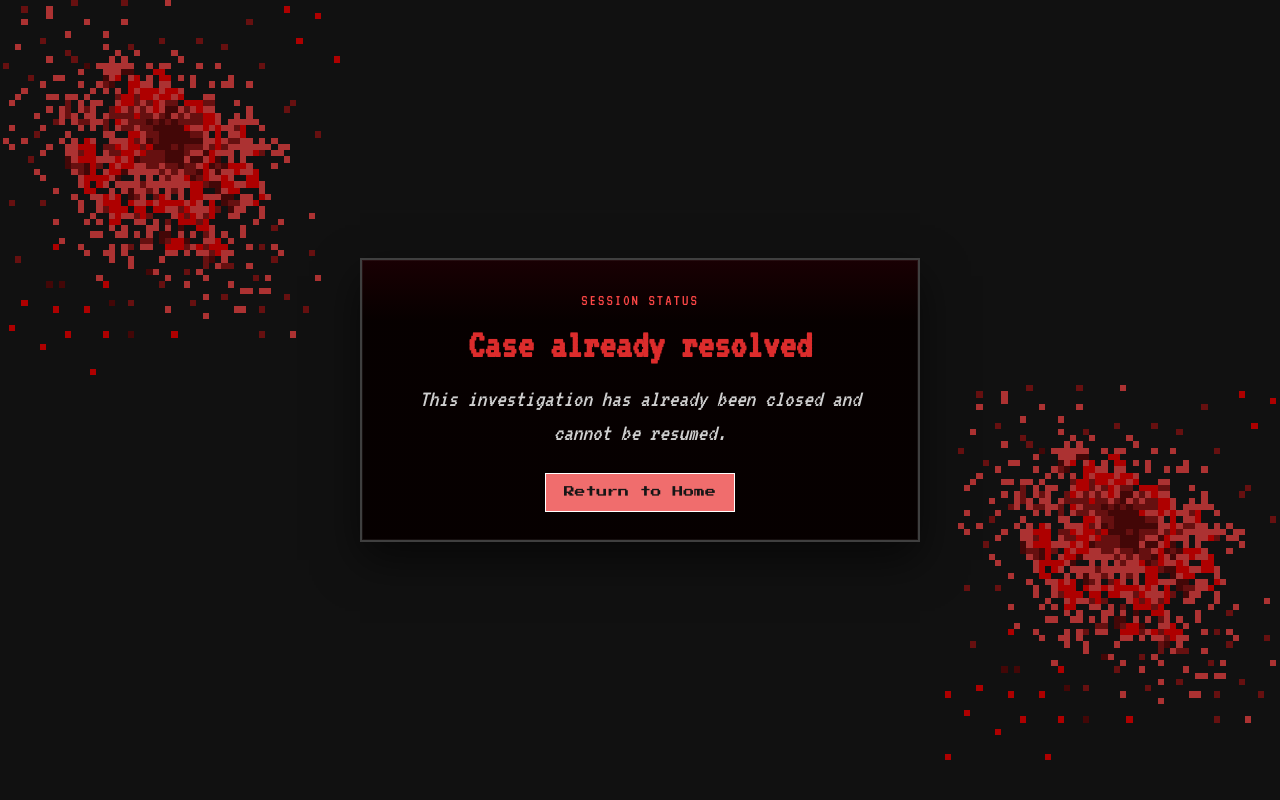
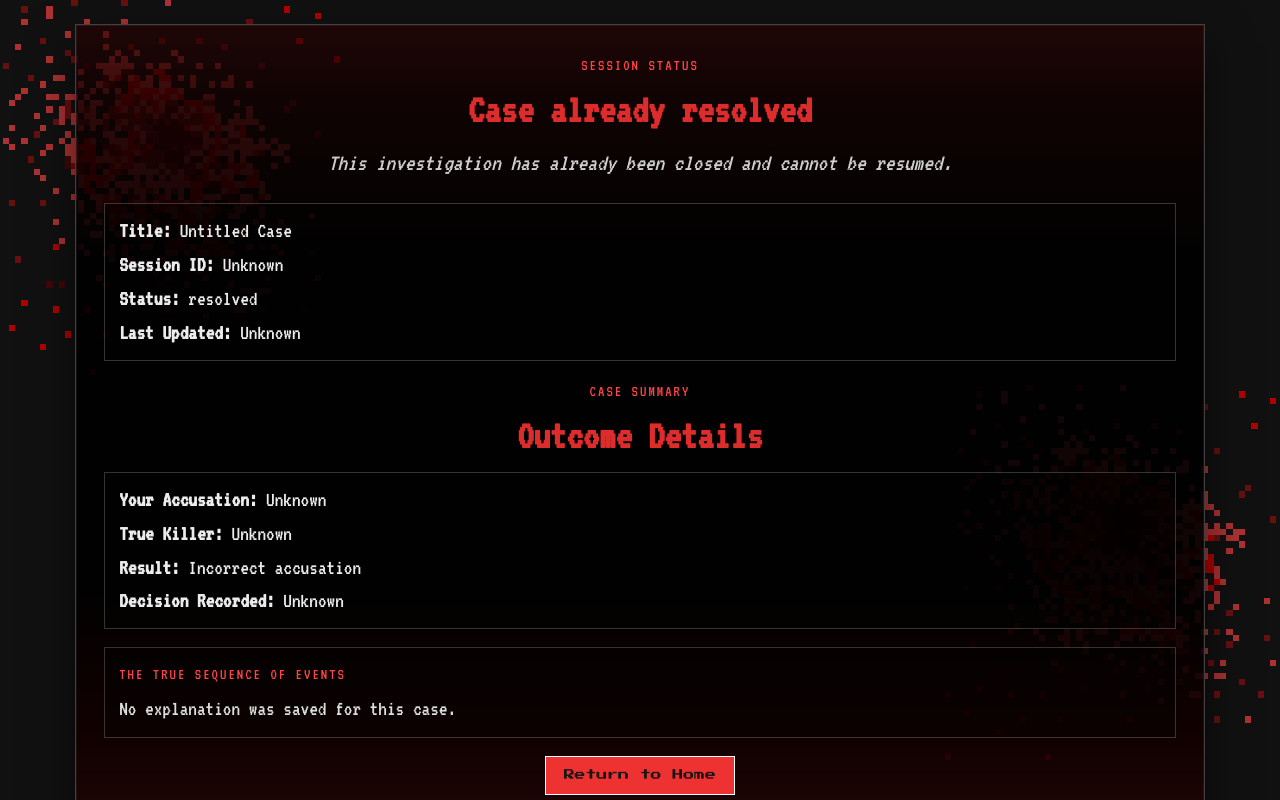
Before and after one commit to acm-projects/Agentic-Detective, a React (Vite) app: page /case-already-resolved-error in a window 1280 px wide. Built offline with nearby package versions, Linux system fonts and the light colour scheme; no server answers.

Commit message:
Added gameplay stats to case resolved error screen; adds a warning message/alert on page reload

```diff
--- a/src/App.tsx
+++ b/src/App.tsx
@@ -14,8 +14,6 @@ import Accuse from './Accuse.tsx';
 import CaseResolvedErrorScreen from './components/CaseResolvedErrorScreen/CaseResolvedErrorScreen.tsx';
 import { SignIn, SignUp, UserProfile } from '@clerk/react-router';
 import SavedGamesList from './components/savegamelist/SavedGamesList.tsx';
-
-
 
 
 
--- a/src/Interrogate.tsx
+++ b/src/Interrogate.tsx
@@ -234,6 +234,17 @@ function Interrogate() {
       </div>
     );
   }
+
+  useEffect(() => {
+    window.addEventListener("beforeunload", alertUser);
+    return () => {
+      window.removeEventListener("beforeunload", alertUser);
+    };
+  }, []);
+  const alertUser = (e: BeforeUnloadEvent) => {
+    e.preventDefault();
+    e.returnValue = "";
+  };
 
   return (
     <div className='game-container'>
--- a/src/components/CaseResolvedErrorScreen/CaseResolvedErrorScreen.css
+++ b/src/components/CaseResolvedErrorScreen/CaseResolvedErrorScreen.css
@@ -1,18 +1,21 @@
 .resolved-screen {
   min-height: 100vh;
-  width: min(92vw, 720px);
+  width: min(92vw, 2048px);
   display: grid;
-  place-items: center;
+  place-items: top;
+  justify-items: center;
   padding: 24px;
   box-sizing: border-box;
 }
 
 .resolved-card {
-  width: min(100%, 560px);
-  border: 2px solid #3f3f3f;
+  width: min(100%, 2048px);
+  max-height: fit-content;
+  border: 1px solid #3f3f3f;
   background:
-    linear-gradient(180deg, rgba(76, 0, 8, 0.328), rgba(7, 0, 0, 0.9) 22%),
-    #000000;
+    /* linear-gradient(180deg, rgba(76, 0, 8, 0.481), rgba(0, 0, 0, 0.9) 22%),
+    #000000; */
+    linear-gradient(rgba(41, 0, 0, 0.6) 0%, rgba(15, 0, 0, 0.8) 10%, rgba(0, 0, 0, 0.9) 30%, rgba(0, 0, 0, 0.9) 50%, rgba(0, 0, 0, 0.9) 70%, rgba(19, 0, 0, 0.9) 90%, rgba(37, 0, 0, 0.7) 100%);
   box-shadow:
     0 18px 42px rgba(0, 0, 0, 0.55),
     inset 0 0 0 1px rgba(255, 255, 255, 0.06);
@@ -46,15 +49,49 @@
   line-height: 1.45;
 }
 
+.resolved-meta,
+.resolved-outcome,
+.resolved-explanation-block {
+  width: 100%;
+  margin: 12px 0 18px;
+  text-align: left;
+  border: 1px solid rgba(255, 255, 255, 0.2);
+  background: rgba(0, 0, 0, 0.35);
+  padding: 14px;
+  box-sizing: border-box;
+}
+
+.resolved-meta p,
+.resolved-outcome p {
+  margin: 0 0 8px;
+  color: #ececec;
+  font-family: "VT323", monospace;
+  font-size: 1.35rem;
+  line-height: 1.2;
+}
+
+.resolved-meta p:last-child,
+.resolved-outcome p:last-child {
+  margin-bottom: 0;
+}
+
+.resolved-explanation {
+  margin: 8px 0 0;
+  color: #dedede;
+  font-family: "VT323", monospace;
+  font-size: 1.35rem;
+  line-height: 1.35;
+}
+
 .resolved-home-btn {
   border: 1px solid #ffffff;
-  background: #f06d6d;
+  background: #ee3131;
   color: #161616;
   padding: 10px 18px;
   font-family: "Press Start 2P", cursive;
   font-size: 0.68rem;
   cursor: pointer;
-  transition: transform 0.1s ease, filter 0.1s ease, box-shadow 0.1s ease;
+  transition: transform 0.1s ease, filter 0.1s ease, box-shadow 0.15s ease, 0.15s;
 }
 
 .resolved-home-btn:hover {
--- a/src/components/CaseResolvedErrorScreen/CaseResolvedErrorScreen.tsx
+++ b/src/components/CaseResolvedErrorScreen/CaseResolvedErrorScreen.tsx
@@ -1,18 +1,59 @@
 import { useNavigate } from "react-router";
+import { useGameStore } from "../../useGameStore";
 import "./CaseResolvedErrorScreen.css";
 
 function CaseResolvedErrorScreen() {
     const navigate = useNavigate();
+    const currentCase = useGameStore(s => s.selectedCase);
+
+    const caseTitle = currentCase?.caseData?.caseReport?.caseTitle ?? "Untitled Case";
+    const caseId = currentCase?.sessionId ?? currentCase?.caseId ?? "Unknown";
+    const status = currentCase?.status ?? "resolved";
+    const outcome = currentCase?.outcome ?? null;
+
+    const accusedName = outcome?.accusedName ?? "Unknown";
+    const trueKiller = outcome?.trueKiller ?? "Unknown";
+    const isCorrect = Boolean(outcome?.isCorrect);
+    const explanation = outcome?.explanation ?? "No explanation was saved for this case.";
+    const decidedAt = outcome?.decidedAt
+        ? new Date(outcome.decidedAt).toLocaleString()
+        : "Unknown";
+
+    const updatedAt = currentCase?.updatedAt
+        ? new Date(currentCase.updatedAt).toLocaleString()
+        : "Unknown";
 
     return (
         <main className="resolved-screen" role="main" aria-labelledby="resolved-title">
-            <section className="resolved-card">
+            <div className="resolved-card">
                 <p className="resolved-status-text">Session status</p>
                 <h1 id="resolved-title" className="resolved-title">Case already resolved</h1>
                 <p className="resolved-message">
                     This investigation has already been closed and cannot be resumed.
                 </p>
 
+                <div className="resolved-meta" aria-label="Case metadata">
+                    <p><strong>Title:</strong> {caseTitle}</p>
+                    <p><strong>Session ID:</strong> {caseId}</p>
+                    <p><strong>Status:</strong> {status}</p>
+                    <p><strong>Last Updated:</strong> {updatedAt}</p>
+                </div>
+
+
+                <p className="resolved-status-text">CASE SUMMARY</p>
+                <h2 className="resolved-title">Outcome Details</h2>
+
+                <div className="resolved-outcome" aria-label="Outcome details">
+                    <p><strong>Your Accusation:</strong> {accusedName}</p>
+                    <p><strong>True Killer:</strong> {trueKiller}</p>
+                    <p><strong>Result:</strong> {isCorrect ? "Correct accusation" : "Incorrect accusation"}</p>
+                    <p><strong>Decision Recorded:</strong> {decidedAt}</p>
+                </div>
+
+                <div className="resolved-explanation-block" aria-label="Case explanation">
+                    <p className="resolved-status-text">The True Sequence of Events</p>
+                    <p className="resolved-explanation">{explanation}</p>
+                </div>
                 <button
                     type="button"
                     className="resolved-home-btn"
@@ -20,7 +61,7 @@ function CaseResolvedErrorScreen() {
                 >
                     Return to Home
                 </button>
-            </section>
+            </div>
         </main>
     );
 }
```
